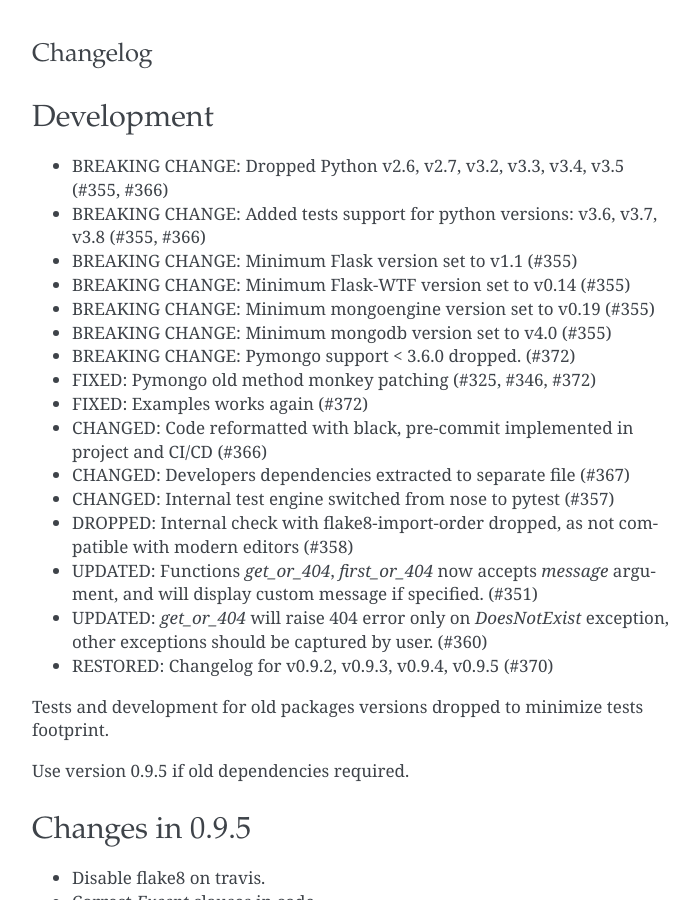
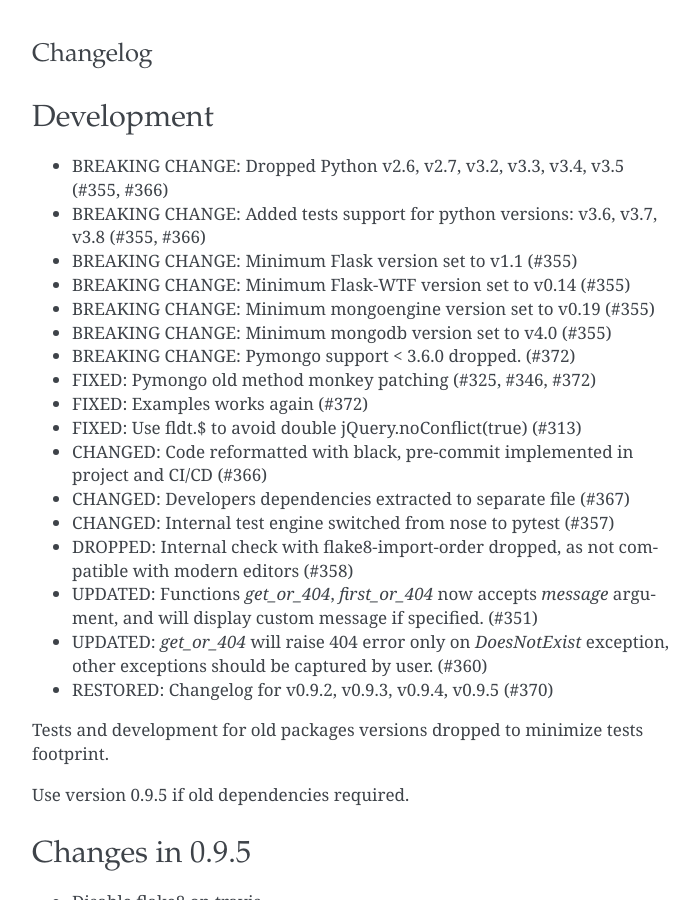
Before and after one commit to MongoEngine/flask-mongoengine, a Sphinx documentation site: the page built from docs/changelog.rst, in a window 1280 px wide and 900 px high. Shown: the whole window, without its empty margins (288-987 px from the left). Built offline with Sphinx 7.4.7, drawn with Linux system fonts in a browser that asks for light colours.

Commit message:
Add Martin Hanzík for #313 + Changelog

```diff
--- a/docs/changelog.rst
+++ b/docs/changelog.rst
@@ -15,6 +15,7 @@
 - BREAKING CHANGE: Pymongo support < 3.6.0 dropped. (#372)
 - FIXED: Pymongo old method monkey patching (#325, #346, #372)
 - FIXED: Examples works again (#372)
+- FIXED: Use fldt.$ to avoid double jQuery.noConflict(true) (#313)
 - CHANGED: Code reformatted with black, pre-commit implemented
   in project and CI/CD (#366)
 - CHANGED: Developers dependencies extracted to separate file (#367)
```
Also changed, not shown: 1 other file.
